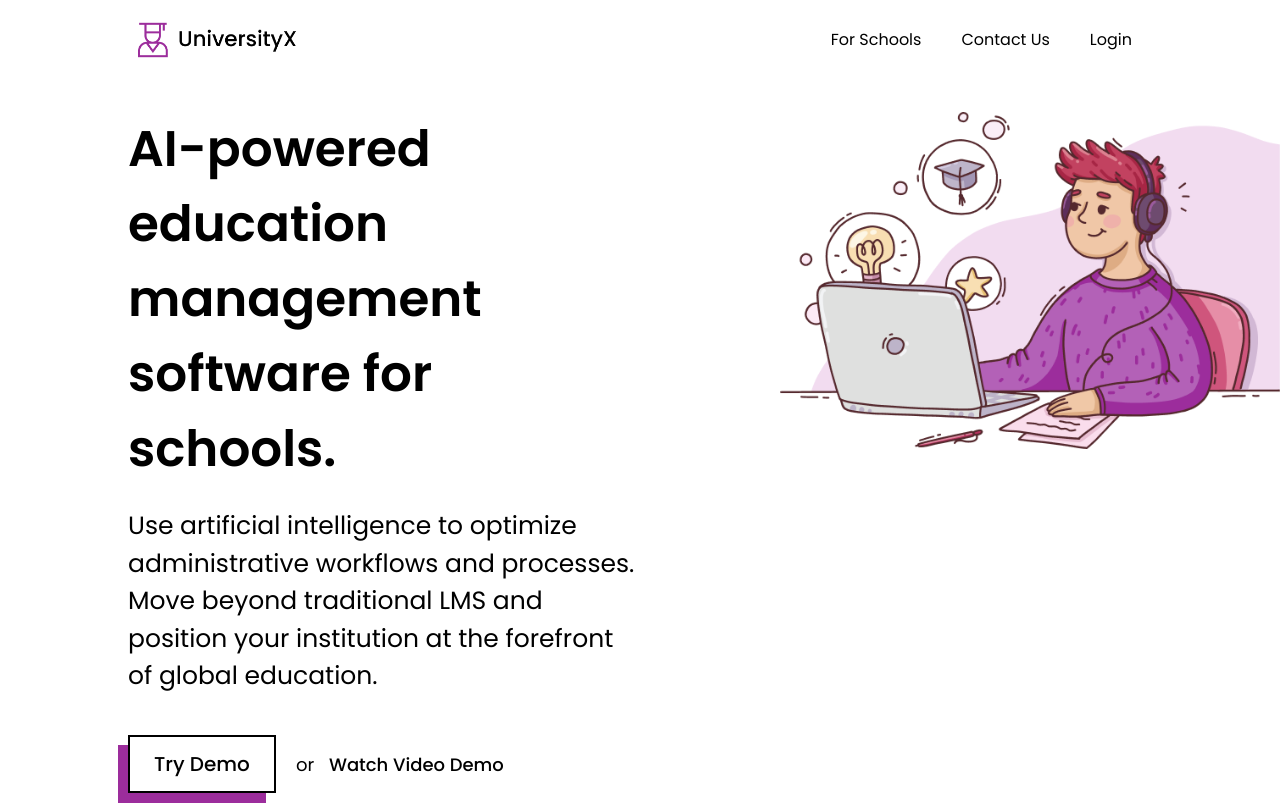
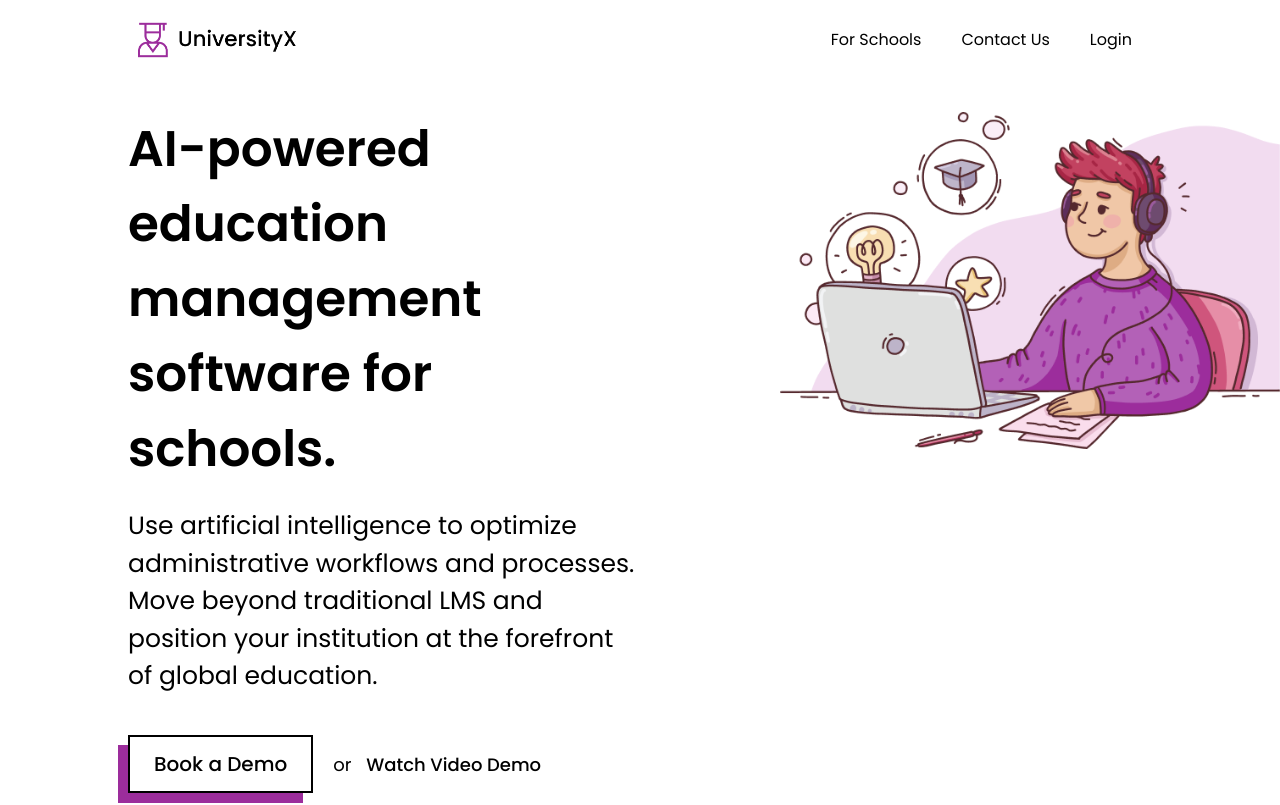
Before and after one commit to bitbender1010/UniversityX-Product, a React (Vite) app: page / in a window 1280 px wide. Shown: the top 805 px of the page. Built offline with nearby package versions, Linux system fonts and the light colour scheme.

Commit message:
Book DemoForm

```diff
--- a/src/App.tsx
+++ b/src/App.tsx
@@ -54,8 +54,8 @@ function App() {
         <h1 className='font-semibold'>AI-powered education management software for schools.</h1>
 {/*         <div className='flex items-center'> <img src={not} className='not-icon'/> <h1 className='font-semibold'>Harder...</h1> </div> */}
         <div className='text mt-5'> Use artificial intelligence to optimize administrative workflows and processes. Move beyond traditional LMS and position your institution at the forefront of global education. </div>
-        <a href={`https://csc-400.netlify.app/`}>
-          <button className='get-started mt-10 font-medium'>Try Demo</button>
+        <a href={`https://docs.google.com/forms/d/e/1FAIpQLSfrkawDtJ5lRHZv2usW6q2_zEu8jtBSE3mag_U-YY8YPCshZA/viewform?usp=sf_link`}>
+          <button className='get-started mt-10 font-medium'>Book a Demo</button>
         </a>
 
         {/* Reserve Username */}
```
